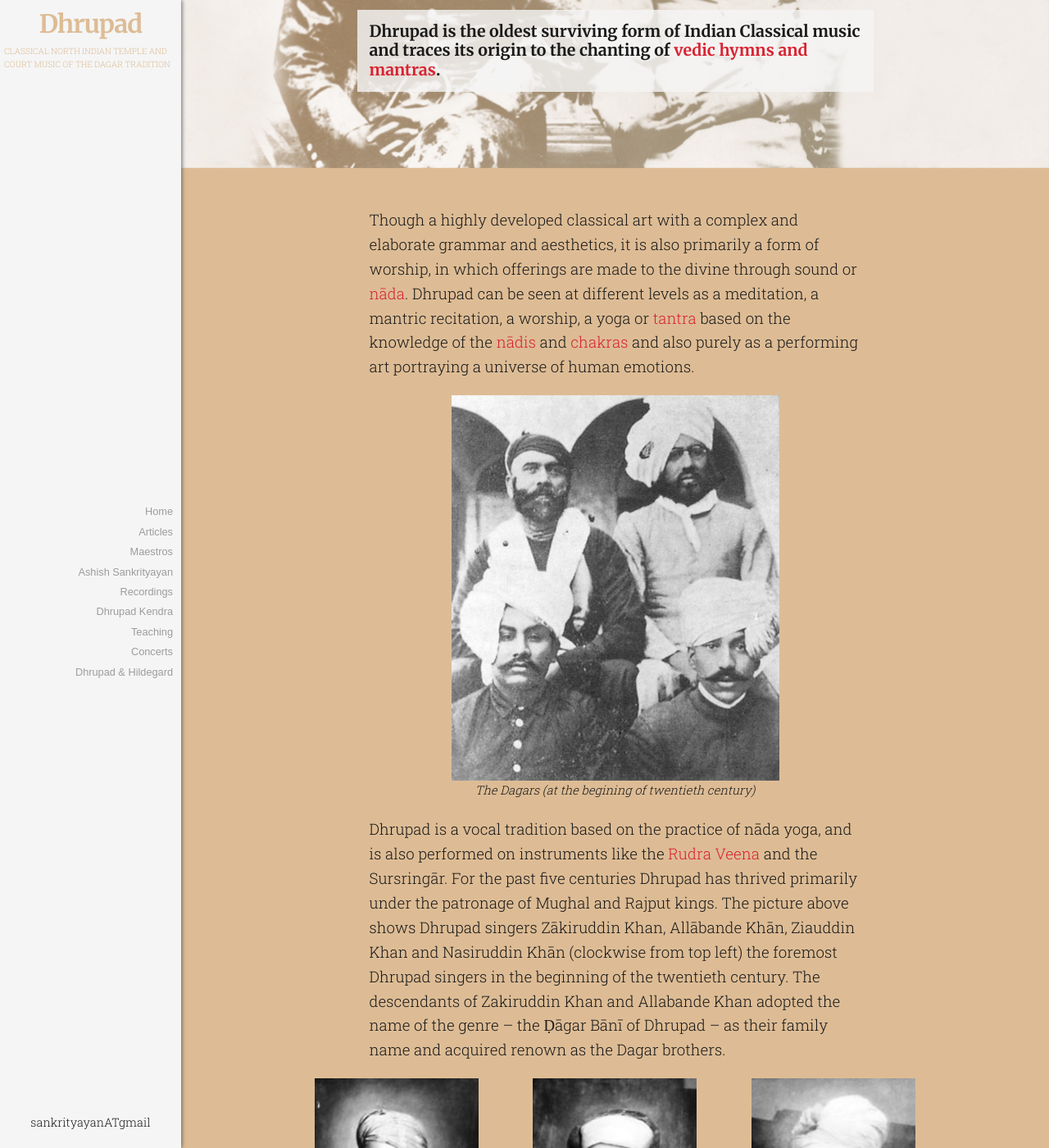
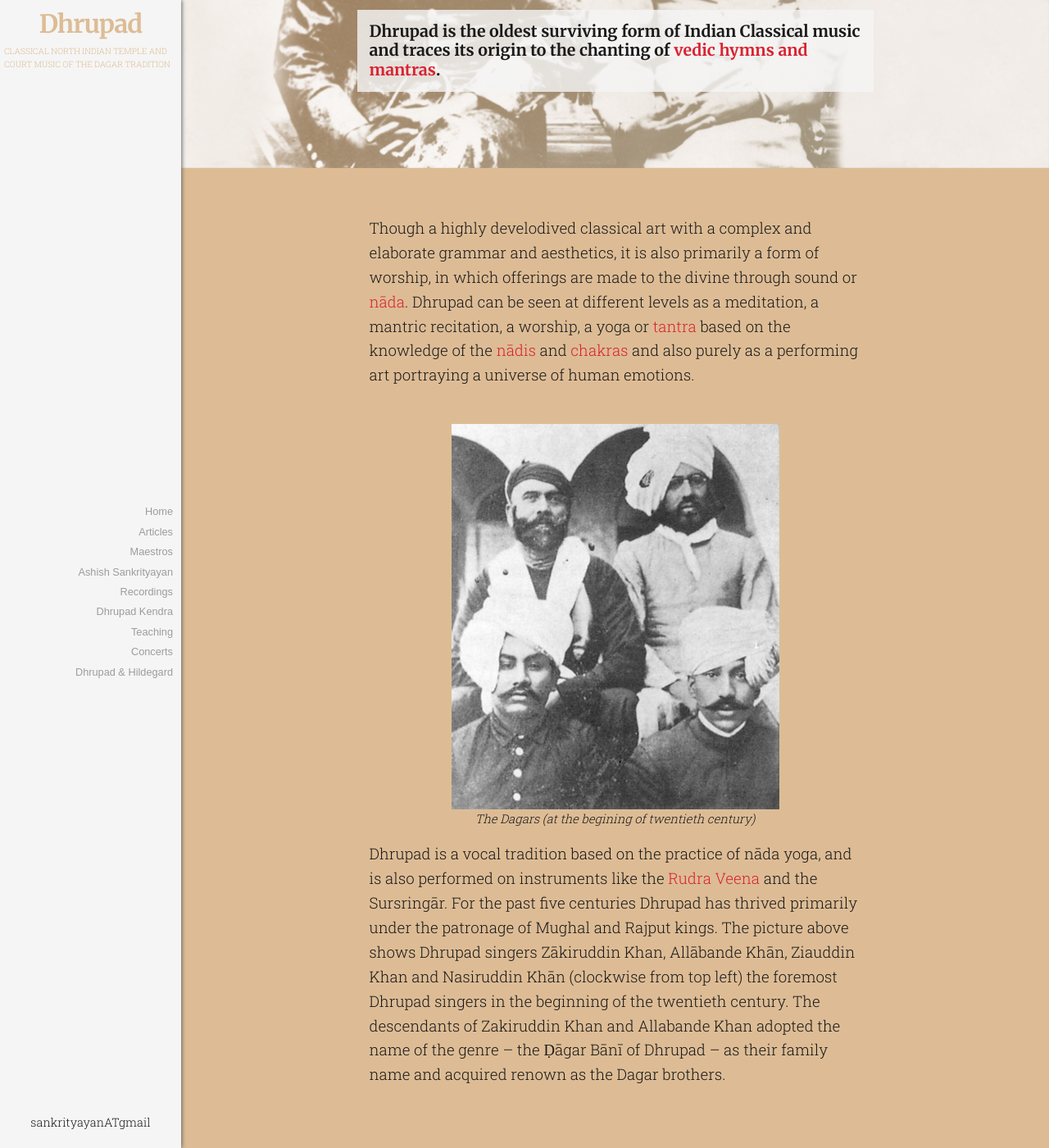
Before and after one commit to sama66/q2, a Jekyll site: the page built from index.html, in a window 1280 px wide and 1400 px high, scrolled down 412 px. Shown: the whole window at 82% size. Built offline with Jekyll 4.4.1, drawn with Linux system fonts in a browser that asks for light colours; some of the changed text lies outside the part shown.

Commit message:
front css

```diff
--- a/_includes/frontpage.html
+++ b/_includes/frontpage.html
@@ -5,14 +5,15 @@
 </div>
 <!-- <figcaption>Nasiruddin and Ziauddin</figcaption> -->
 
-<p class="small-width">Though a highly developed classical art with a complex and elaborate grammar and aesthetics, it is also primarily a form of worship, in which offerings are made to the divine through sound or <a href="https://en.wikipedia.org/wiki/N%C4%81da_yoga" target="_blank">nāda</a>. Dhrupad can be seen at different levels as a meditation, a mantric recitation, a worship, a yoga or <a href="https://en.wikipedia.org/wiki/Tantra" target="_blank">tantra</a> based on the knowledge of the <a href="https://en.wikipedia.org/wiki/Nadi_(yoga)" target="_blank">nādis</a> and <a href="https://en.wikipedia.org/wiki/Chakra">chakras</a> and also purely as a performing art portraying a universe of human emotions.</p>
+<div class="small-width">
+  <p>Though a highly develodived classical art with a complex and elaborate grammar and aesthetics, it is also primarily a form of worship, in which offerings are made to the divine through sound or <a href="https://en.wikipedia.org/wiki/N%C4%81da_yoga" target="_blank">nāda</a>. Dhrupad can be seen at different levels as a meditation, a mantric recitation, a worship, a yoga or <a href="https://en.wikipedia.org/wiki/Tantra" target="_blank">tantra</a> based on the knowledge of the <a href="https://en.wikipedia.org/wiki/Nadi_(yoga)" target="_blank">nādis</a> and <a href="https://en.wikipedia.org/wiki/Chakra">chakras</a> and also purely as a performing art portraying a universe of human emotions.</p>
 
 <figure>
     <img class="single" src="{{ site.baseurl }}/img/Dagars.jpg"><figcaption>The Dagars (at the begining of twentieth century)</figcaption>
 
 </figure>
 
-<p class="small-width">Dhrupad is a vocal tradition based on the practice of nāda yoga, and is also performed on instruments like the <a href="https://en.wikipedia.org/wiki/Rudra_veena" target="_blank">Rudra Veena</a> and the Sursringār. For the past five centuries Dhrupad has thrived primarily under the patronage of Mughal and Rajput kings. The picture above shows Dhrupad singers Zākiruddin Khan, Allābande Khān, Ziauddin Khan and Nasiruddin Khān (clockwise from top left) the foremost Dhrupad singers in the beginning of the twentieth century. The descendants of Zakiruddin Khan and Allabande Khan adopted the name of the genre – the Ḍāgar Bānī of Dhrupad – as their family name and acquired renown as the Dagar brothers. </p>
+<p>Dhrupad is a vocal tradition based on the practice of nāda yoga, and is also performed on instruments like the <a href="https://en.wikipedia.org/wiki/Rudra_veena" target="_blank">Rudra Veena</a> and the Sursringār. For the past five centuries Dhrupad has thrived primarily under the patronage of Mughal and Rajput kings. The picture above shows Dhrupad singers Zākiruddin Khan, Allābande Khān, Ziauddin Khan and Nasiruddin Khān (clockwise from top left) the foremost Dhrupad singers in the beginning of the twentieth century. The descendants of Zakiruddin Khan and Allabande Khan adopted the name of the genre – the Ḍāgar Bānī of Dhrupad – as their family name and acquired renown as the Dagar brothers.</p></div>
 
 <figure>
   <div class="imagebox">
@@ -22,17 +23,19 @@
   </div>
 </figure>
 
-<p class="small-width">They kept this art alive in the difficult period after 1947 when it lost the patronage of the royal courts. Zakiruddin and Allabande Khan were brothers and disciples of their grand-uncle Baba Behram Khan, and served respectively in the royal courts of Udaipur and Alwar. They were the foremost Dhrupad singers of their times (late nineteenth and early twentieth century) and were greatly respected for their singing and erudition. Their performances are still remembered with awe and reverence. Please see more details about Zakiruddin and Allabande and their descendants the Dagar Brothers here. </p>
+<div class="small-width">
+  <p>They kept this art alive in the difficult period after 1947 when it lost the patronage of the royal courts. Zakiruddin and Allabande Khan were brothers and disciples of their grand-uncle Baba Behram Khan, and served respectively in the royal courts of Udaipur and Alwar. They were the foremost Dhrupad singers of their times (late nineteenth and early twentieth century) and were greatly respected for their singing and erudition. Their performances are still remembered with awe and reverence. Please see more details about Zakiruddin and Allabande and their descendants the Dagar Brothers here. </p>
 
-<a class="button" href="{{ site.baseurl }}/maestros">Maestros</a>
+  <a class="button" href="{{ site.baseurl }}/maestros">Maestros</a>
 
-<p class="small-width">Although Dhrupad originated in the chanting of vedic hymns and mantras, it gradually evolved into an independent art form with its own complex grammar. Dhrupad was originally sung in temples and later thrived under the patronage of Mughal and Rajput kings. Fundamental to Dhrupad singing is the practice of Nāda Yoga, in which, through various yogic practices, the singer develops the inner resonance of the body, and can make the sound resonate and flow freely through the entire region from navel to head. This enables the singer to produce a vast palette of subtle tone colours and microtonal shades. The processes of Udātta, Anudātta and Svarita play the same fundamental role in Dhrupad singing as in Vedic recitation.</p>
+  <p>Although Dhrupad originated in the chanting of vedic hymns and mantras, it gradually evolved into an independent art form with its own complex grammar. Dhrupad was originally sung in temples and later thrived under the patronage of Mughal and Rajput kings. Fundamental to Dhrupad singing is the practice of Nāda Yoga, in which, through various yogic practices, the singer develops the inner resonance of the body, and can make the sound resonate and flow freely through the entire region from navel to head. This enables the singer to produce a vast palette of subtle tone colours and microtonal shades. The processes of Udātta, Anudātta and Svarita play the same fundamental role in Dhrupad singing as in Vedic recitation.</p>
 
-<a class="button" href="{{ site.baseurl }}/articles">Articles</a>
+  <a class="button" href="{{ site.baseurl }}/articles">Articles</a>
 
-<p class="small-width">A Dhrupad performance starts with the <em>alāp</em> which is a slow and elaborate development of a Rāga (mode) using free flowing melodic patterns. The elaboration of Dhrupad alāp is done using the syllables of a mantric phrase 'om antaran twam, taran taaran twam, ananta hari narayan om'. The phrases of Dhrupad alāpa are very slow and contemplative in the beginning, but the tempo increases in stages, and in the faster passages playful and vigorous ornaments predominate. The audio and video samples on this site and Myspace give examples of different facets of Dhrupad. Dhrupad Alap is followed by the singing of a composition with rhythmic improvisation, to the accompaniment of a barrel drum called the pakhawaj (ancestor of the tabla). </p>
+  <p>A Dhrupad performance starts with the <em>alāp</em> which is a slow and elaborate development of a Rāga (mode) using free flowing melodic patterns. The elaboration of Dhrupad alāp is done using the syllables of a mantric phrase 'om antaran twam, taran taaran twam, ananta hari narayan om'. The phrases of Dhrupad alāpa are very slow and contemplative in the beginning, but the tempo increases in stages, and in the faster passages playful and vigorous ornaments predominate. The audio and video samples on this site and Myspace give examples of different facets of Dhrupad. Dhrupad Alap is followed by the singing of a composition with rhythmic improvisation, to the accompaniment of a barrel drum called the pakhawaj (ancestor of the tabla). </p>
 
-<p class="small-width">The Tālas or cycles of beats commonly used are Choutāla (12 beats), Dhamāra (14 beats), Jhaptāla (10beats), Sūltāla (10beats),Tīvrā (7 beats). In the videos on this page can be heard examples of Chowtal and Dhamar. Dhrupad portrays a vast range of human emotions: serenity, compassion, sensuality, pathos, strangeness, anger and heroism and subtle shades of them all. In Dhrupad of the Dagar tradition the notes are not treated as fixed points, but as fluid entities with infinite microtonal shades.The music is deeply spiritual and meditative. The Dagar style of Dhrupad is defined by 52 musical concepts or Arkaans (12 basic alankaras and 40 more). These include concepts like Udātta, Anudātta, Svarita, Sapta Gupta, Sapta Prakata, Sakārīetc. which have all but disappeared from Indian classical music and even from Dhrupad . In the various audio/video files on this site can be heard all these concepts as they are used in practice in Dhrupad performance.</p>
+  <p>The Tālas or cycles of beats commonly used are Choutāla (12 beats), Dhamāra (14 beats), Jhaptāla (10beats), Sūltāla (10beats),Tīvrā (7 beats). In the videos on this page can be heard examples of Chowtal and Dhamar. Dhrupad portrays a vast range of human emotions: serenity, compassion, sensuality, pathos, strangeness, anger and heroism and subtle shades of them all. In Dhrupad of the Dagar tradition the notes are not treated as fixed points, but as fluid entities with infinite microtonal shades.The music is deeply spiritual and meditative. The Dagar style of Dhrupad is defined by 52 musical concepts or Arkaans (12 basic alankaras and 40 more). These include concepts like Udātta, Anudātta, Svarita, Sapta Gupta, Sapta Prakata, Sakārīetc. which have all but disappeared from Indian classical music and even from Dhrupad . In the various audio/video files on this site can be heard all these concepts as they are used in practice in Dhrupad performance.</p>
+</div>
 
 <figure>
   <div class="imagebox">
@@ -43,18 +46,20 @@
 <div class="two-box">
   <div class="red">
     <a class="button" href="{{ site.baseurl }}/ashish-sankrityayan">Ashish Sankrityayan</a>
-      <p class="small-width">Ashish Sankrityayan is an exponent of the Dagar Tradition of Dhrupad. He has trained for twenty years under three maestros of the Dagar family and is well known for his frequent concert appearances and teaching. Ashish Started his musical training at an early age, first learning the sitar and subsequently vocal music. While studying mathematics at the University of Bombay he was inspired to take up Dhrupad when he heard a recording of the senior Dagar brothers Nasir Moinuddin and Nasir Aminuddin Dagar, and met Rudra Veena maestro Ustad Zia Mohiuddin Dagar.</p>
-      <p class="small-width">He later trained under several maestros of the Dagar family Ustad Rahim Fahimuddin Dagar, Ustad Zia Fariduddin Dagar and Ustad Hussain Sayeeduddin Dagar for twenty years and was awarded the National Junior Culture Fellowship by the Indian National Academy of Music, Dance and Drama ( the Sangeet Natak Akademi). Ashish has given numerous public performances of Dhrupad and has given lectures and workshops in institutions like the Anton Bruckner University in Linz, The Free University of Berlin, Hochschule für Musik Hanns Eisler Berlin, Hildesheim University, University of Copenhagen. He often performs with European medieval, renaissance and contemporary musicians. </p>
+      <p>Ashish Sankrityayan is an exponent of the Dagar Tradition of Dhrupad. He has trained for twenty years under three maestros of the Dagar family and is well known for his frequent concert appearances and teaching. Ashish Started his musical training at an early age, first learning the sitar and subsequently vocal music. While studying mathematics at the University of Bombay he was inspired to take up Dhrupad when he heard a recording of the senior Dagar brothers Nasir Moinuddin and Nasir Aminuddin Dagar, and met Rudra Veena maestro Ustad Zia Mohiuddin Dagar.</p>
+      <p>He later trained under several maestros of the Dagar family Ustad Rahim Fahimuddin Dagar, Ustad Zia Fariduddin Dagar and Ustad Hussain Sayeeduddin Dagar for twenty years and was awarded the National Junior Culture Fellowship by the Indian National Academy of Music, Dance and Drama ( the Sangeet Natak Akademi). Ashish has given numerous public performances of Dhrupad and has given lectures and workshops in institutions like the Anton Bruckner University in Linz, The Free University of Berlin, Hochschule für Musik Hanns Eisler Berlin, Hildesheim University, University of Copenhagen. He often performs with European medieval, renaissance and contemporary musicians. </p>
   </div>
   <div class="concerts">
 
-    <p class="concert-list">
+    <div class="concert-list">
       {% include concerts-short.html %}
     </p>
     <a class="button" href="{{ site.baseurl }}/concerts">Concerts</a>
   </div>
 </div>
-<h1 class="small-width">The Fundamental Concepts of Dhrupad</h1>
-<p class="small-width"><span class="author">Excerpts of an article by Ashish Sankrityayan</span></p>
-<p class="small-width">Dhrupad and khyāl are the two forms of classical singing that exist today in North India. Dhrupad, the older form, enjoyed wide popularity till the seventeenth or early eighteenth century, after which it gradually declined with the emergence of khyāl, a more entertaining style. The decline of dhrupad accelerated during the last two centuries, with many of its practitioners switching over to the new form, which progressively increased in popularity and attracted greater patronage. Dhrupad however remained the favoured style in a few imperial courts, mainly in Rajasthan and Bihar, where some dhrupad traditions continued till the late 1940’s, when these states were assimilated into the Indian republic. The period after Indian independence till the present times was a difficult one for this art, for it called into question its very survival in a society in which it was not popular, but needed the patronage of a new ruling class of bureaucrats and politicians who unlike its previous aristocratic patrons, had no connection with it at all. There are at present very few practitioners of dhrupad left in India, and as can be expected in such a situation, there is an enormous fragmentation and erosion of knowledge about the art, even among its few remaining practitioners.</p>
-<p class="small-width">The whole body of composed work of the tradition has been practically decimated. Lack of knowledge about it has reached a point where it is difficult, even in the literature of music and in musical circles, to find a proper definition of what dhrupad is, and what sets it apart from its modern derivative - the khyāl. It is common in India now to find dhrupad described in terms of the language and the grammar of khyāl. Most descriptions list the obvious structural differences between khyāl and dhrupad and emphasize that in dhrupad, ornaments and melodic devices like murkī, khatkā, phirat, and particularly fast passages called tāns, which are characteristic of khyāl singing, are strictly avoided. <a href="{{ site.baseurl }}/articles/2016/05/02/fundamental-concepts-of-dhrupad.html#continued">Continue reading...</a></p>
+</div>
+<div class="small-width"><span class="author">Excerpts of an article by Ashish Sankrityayan</span>
+  <h1>The Fundamental Concepts of Dhrupad</h1>
+<p>Dhrupad and khyāl are the two forms of classical singing that exist today in North India. Dhrupad, the older form, enjoyed wide popularity till the seventeenth or early eighteenth century, after which it gradually declined with the emergence of khyāl, a more entertaining style. The decline of dhrupad accelerated during the last two centuries, with many of its practitioners switching over to the new form, which progressively increased in popularity and attracted greater patronage. Dhrupad however remained the favoured style in a few imperial courts, mainly in Rajasthan and Bihar, where some dhrupad traditions continued till the late 1940’s, when these states were assimilated into the Indian republic. The period after Indian independence till the present times was a difficult one for this art, for it called into question its very survival in a society in which it was not popular, but needed the patronage of a new ruling class of bureaucrats and politicians who unlike its previous aristocratic patrons, had no connection with it at all. There are at present very few practitioners of dhrupad left in India, and as can be expected in such a situation, there is an enormous fragmentation and erosion of knowledge about the art, even among its few remaining practitioners.</p>
+<p>The whole body of composed work of the tradition has been practically decimated. Lack of knowledge about it has reached a point where it is difficult, even in the literature of music and in musical circles, to find a proper definition of what dhrupad is, and what sets it apart from its modern derivative - the khyāl. It is common in India now to find dhrupad described in terms of the language and the grammar of khyāl. Most descriptions list the obvious structural differences between khyāl and dhrupad and emphasize that in dhrupad, ornaments and melodic devices like murkī, khatkā, phirat, and particularly fast passages called tāns, which are characteristic of khyāl singing, are strictly avoided. <a href="{{ site.baseurl }}/articles/2016/05/02/fundamental-concepts-of-dhrupad.html#continued">Continue reading...</a></p>
+</div>
--- a/_sass/_frontpage.scss
+++ b/_sass/_frontpage.scss
@@ -28,11 +28,26 @@
   }
 }
 .small-width {
-  margin: 20px auto;
+  margin: 0 auto $spacing-unit;
   max-width: 600px;
   font-size: 110%;
-  padding-left: 10px;
-  padding-right: 10px;
+  padding: $spacing-unit;
+
+  p {
+    padding-bottom: $spacing-unit;
+  }
+
+  .author {
+    font-size: 90%;
+    margin-bottom: 10px;
+    color: $grey-color;
+  }
+
+  h1 {
+    font-size: 1.4em;
+    line-height: 1.1;
+    word-spacing: -1px;
+  }
 }
 .two-box {
   display: flex;
@@ -44,18 +59,17 @@
 }
 .red {
   background: $red;
-  padding: 0 30px;
+  padding: $spacing-unit;
   flex: 1;
 }
 .concerts {
   background: $maroon;
-  padding: $spacing-unit 10px;
+  padding: $spacing-unit;
   text-align: center;
   flex: 1;
 
   ul {
     margin: 0;
-    list-style: none;
   }
 
   li {
```
